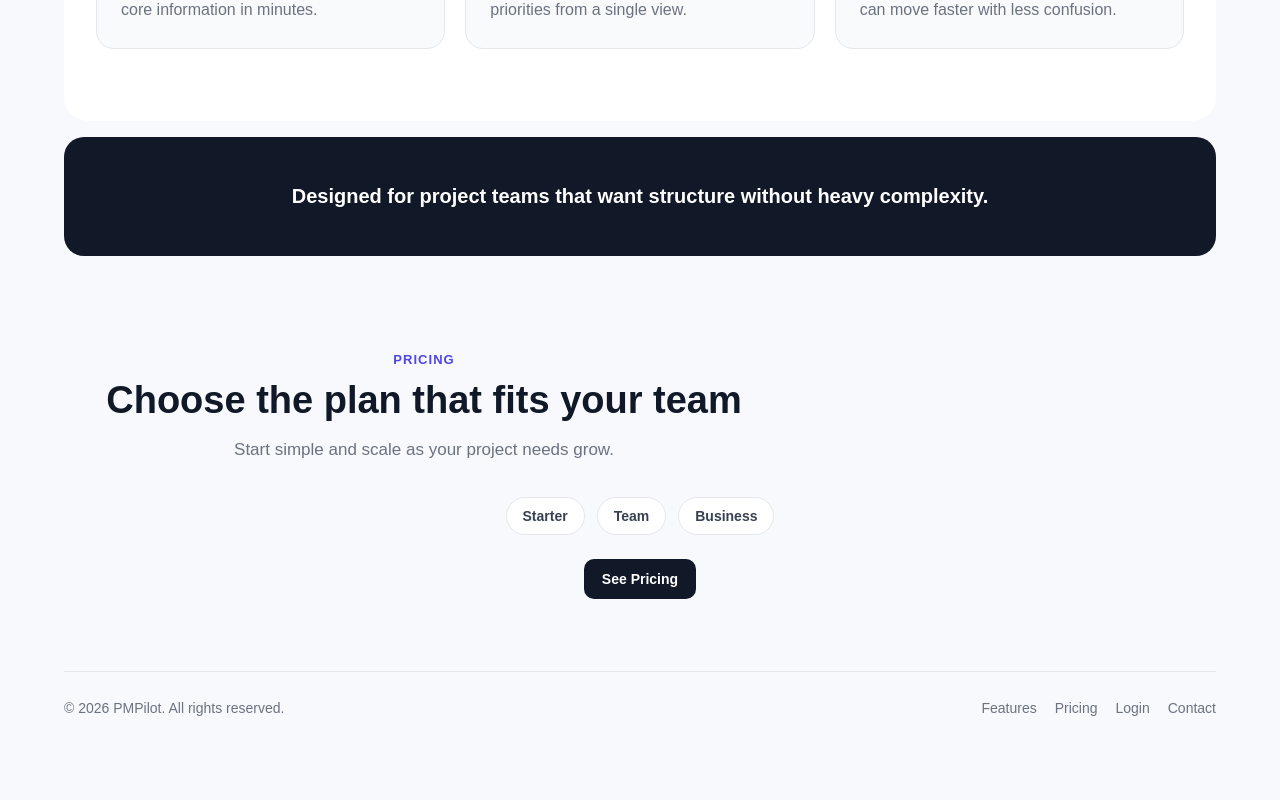
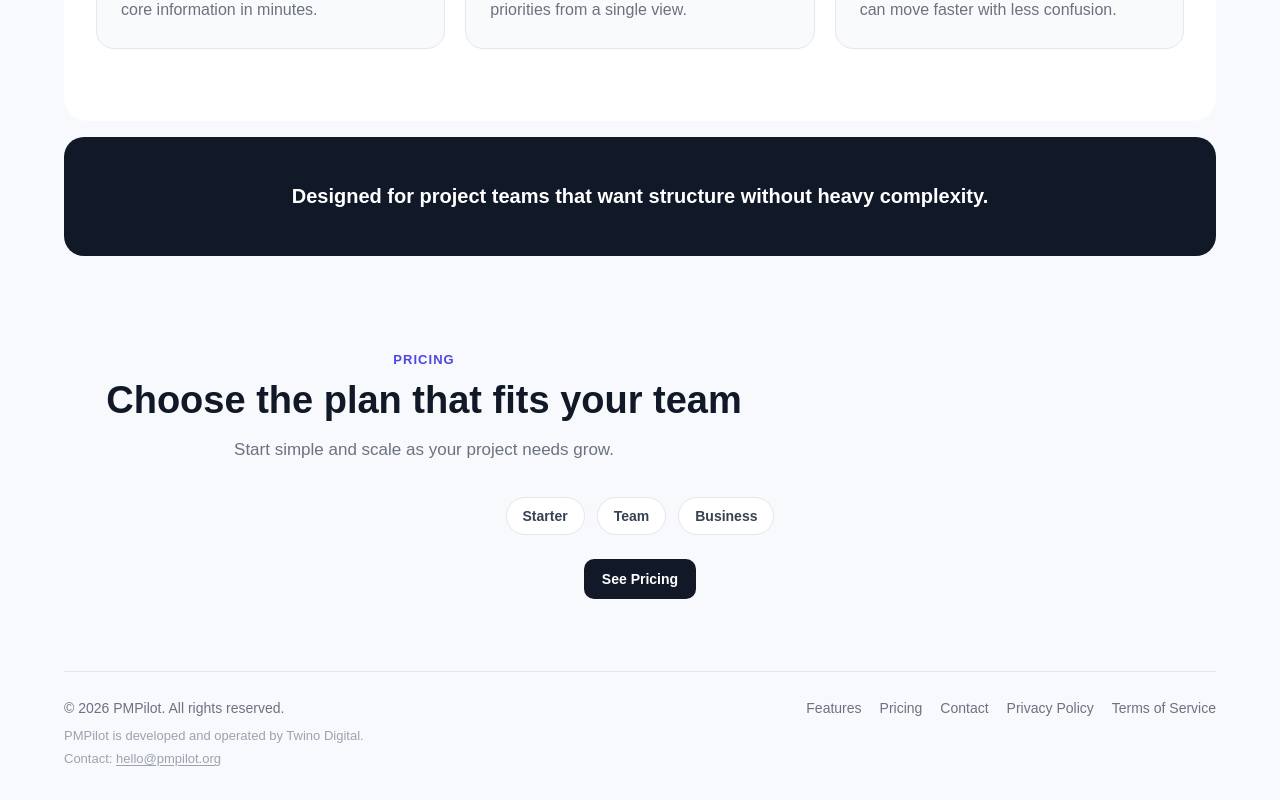
Before and after one commit to tugrul-/pmpilot, a Next.js app: page / in a window 1280 px wide. Shown: the part 1352-2152 px from the top of the page. Before the commit the page ends 2102 px from the top, so only its background shows below. Built offline with nearby package versions, Linux system fonts and the light colour scheme.

Commit message:
Add footer contact and Twino Digital reference

```diff
--- a/app/globals.css
+++ b/app/globals.css
@@ -304,20 +304,41 @@ a {
 }
 
 .footer {
-  display: flex;
-  justify-content: space-between;
-  gap: 20px;
-  flex-wrap: wrap;
   padding: 28px 0 10px;
   border-top: 1px solid #e5e7eb;
   color: #6b7280;
   font-size: 14px;
 }
 
+.footer-top {
+  display: flex;
+  justify-content: space-between;
+  gap: 20px;
+  flex-wrap: wrap;
+}
+
 .footer-links {
   display: flex;
   gap: 18px;
   flex-wrap: wrap;
+}
+
+.footer-company {
+  margin-top: 12px;
+  font-size: 13px;
+  color: #9ca3af;
+}
+
+.footer-contact {
+  margin-top: 8px;
+  font-size: 13px;
+  color: #9ca3af;
+}
+
+.footer-contact a {
+  color: inherit;
+  text-decoration: underline;
+  text-underline-offset: 2px;
 }
 
 @media (max-width: 960px) {
--- a/app/page.tsx
+++ b/app/page.tsx
@@ -164,12 +164,25 @@ export default function Home() {
       </section>
 
 <footer className="footer">
+  <div className="footer-top">
     <div className="footer-brand">© 2026 PMPilot. All rights reserved.</div>
+
     <div className="footer-links">
       <a href="#features">Features</a>
       <a href="#pricing">Pricing</a>
-          <a href="#login">Login</a>
-          <a href="#contact">Contact</a>
+      <a href="mailto:hello@pmpilot.org">Contact</a>
+      <a href="/privacy-policy">Privacy Policy</a>
+      <a href="/terms-of-service">Terms of Service</a>
+    </div>
+  </div>
+
+  <div className="footer-company">
+    PMPilot is developed and operated by Twino Digital.
+  </div>
+
+  <div className="footer-contact">
+    Contact:{" "}
+    <a href="mailto:hello@pmpilot.org">hello@pmpilot.org</a>
   </div>
 </footer>
     </main>
```
Lines whose indentation alone changed are shown as unchanged.
